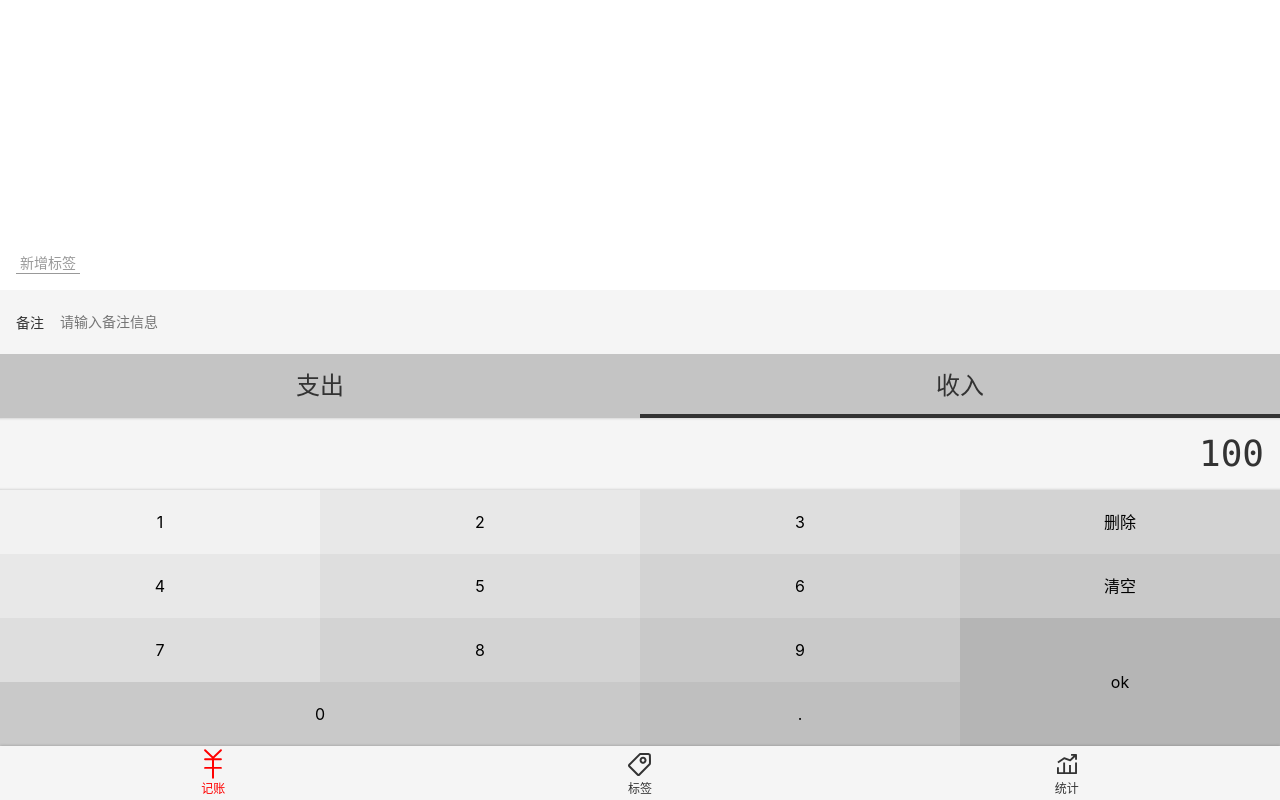
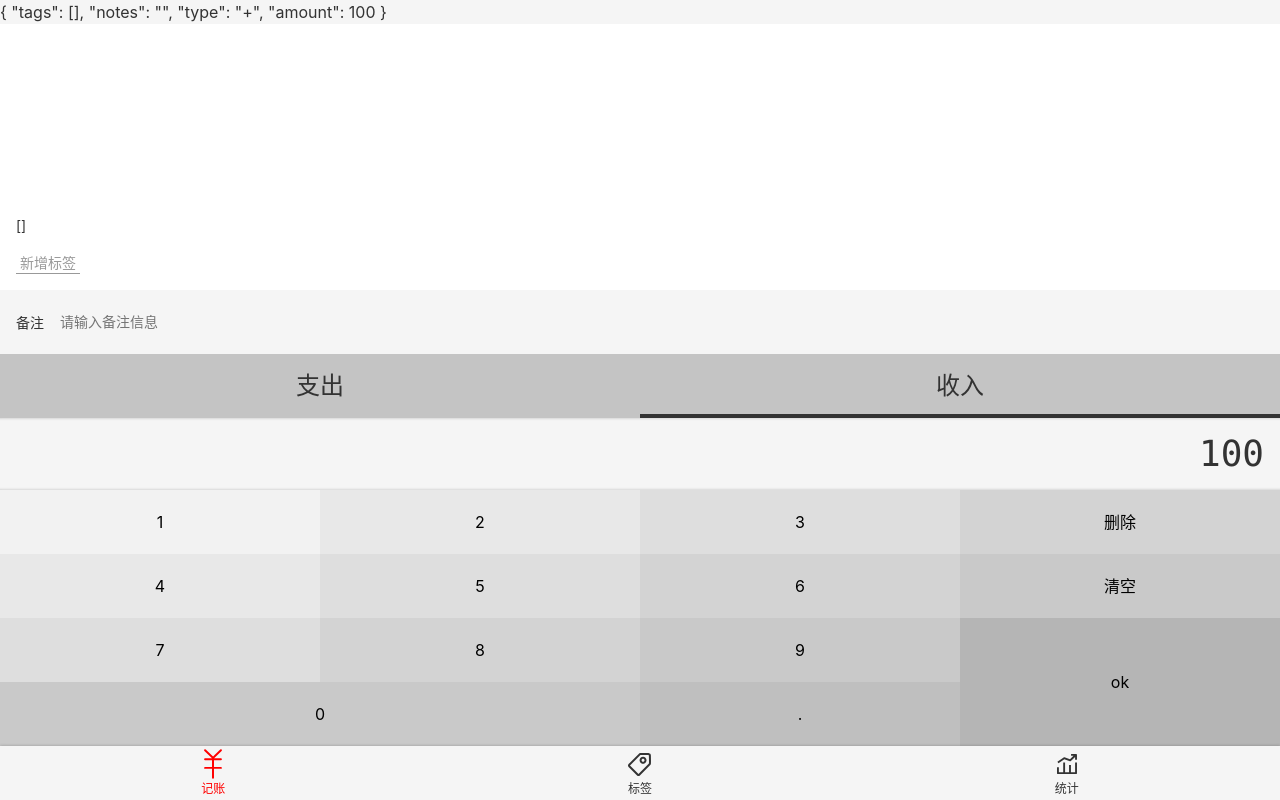
Before and after one commit to bens1320/benbenKeepAccounts, a Vue app: page /#/money in a window 1280 px wide. Built offline with nearby package versions, Linux system fonts and the light colour scheme.

Commit message:
store 的 bug：值与地址

```diff
--- a/src/App.vue
+++ b/src/App.vue
@@ -3,6 +3,18 @@
     <router-view/>
   </div>
 </template>
+
+<script lang="js">
+  import store from '@/store/index2'
+
+  export default {
+    data(){
+      return{
+        store: store
+      }
+    }
+  }
+</script>
 
 <style lang="scss">
 @import "~@/assets/style/reset.scss";
--- a/src/components/Money/Tags.vue
+++ b/src/components/Money/Tags.vue
@@ -4,6 +4,7 @@
       <button @click="create">新增标签</button>
     </div>
     <ul class="current">
+      {{tagList}}
       <li v-for="tag in tagList" :class="{selected: selectedTags.indexOf(tag.name)>=0}"
           :key="tag.id" @click="toggle(tag.name)">{{ tag.name }}</li>
 
--- a/src/views/Money.vue
+++ b/src/views/Money.vue
@@ -6,6 +6,7 @@
       <FromItem filed-name="备注" placeholder="请输入备注信息" @update:value="onUpdateNotes"/>
     </div>
     <Tags/>
+    {{record}}
   </Layout>
 </template>
 
@@ -22,13 +23,19 @@ window.localStorage.setItem('version', '0.0.1');
 
 
 @Component({
-  components: {Tags, FromItem, Types, NumberPad}
+  components: {Tags, FromItem, Types, NumberPad},
+  computed:{
+    recordList(){
+      return store.recordList;
+    }
+  }
 })
 export default class Money extends Vue {
-  recordList = store.recordList;
   record: RecordItem = {
     tags: [], notes: '', type: '+', amount: 100
   };
+
+
 
   onUpdateNotes(value: string) {
     this.record.notes = value;
```
